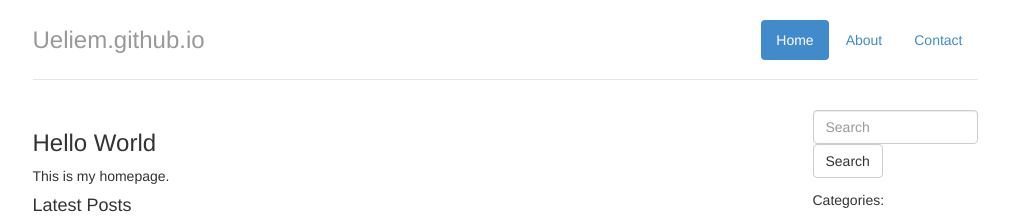
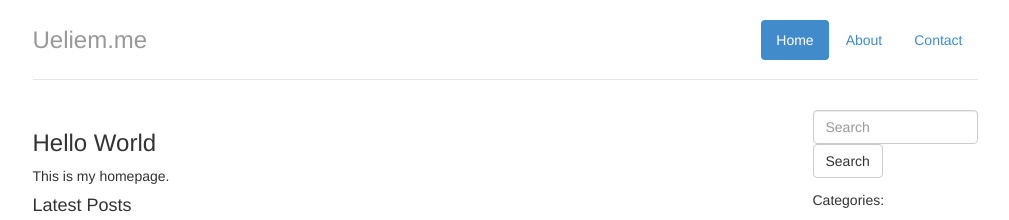
Before and after one commit to ueliem/ueliem.github.io, a Jekyll site: the page built from index.html, in a window 1280 px wide. Shown: the top 220 px of the page, without its empty margins (135-1144 px from the left). Built offline with Jekyll 4.4.1, drawn with Linux system fonts in a browser that asks for light colours; nearby versions of some CDN libraries.

Commit message:
Changed website name in header.

```diff
--- a/_includes/header.html
+++ b/_includes/header.html
@@ -18,5 +18,5 @@
             <li><a href="/contact">Contact</a></li>
         {% endif %}
     </ul>
-    <h3 class="text-muted">Ueliem.github.io</h3>
+    <h3 class="text-muted">Ueliem.me</h3>
 </div>
```
